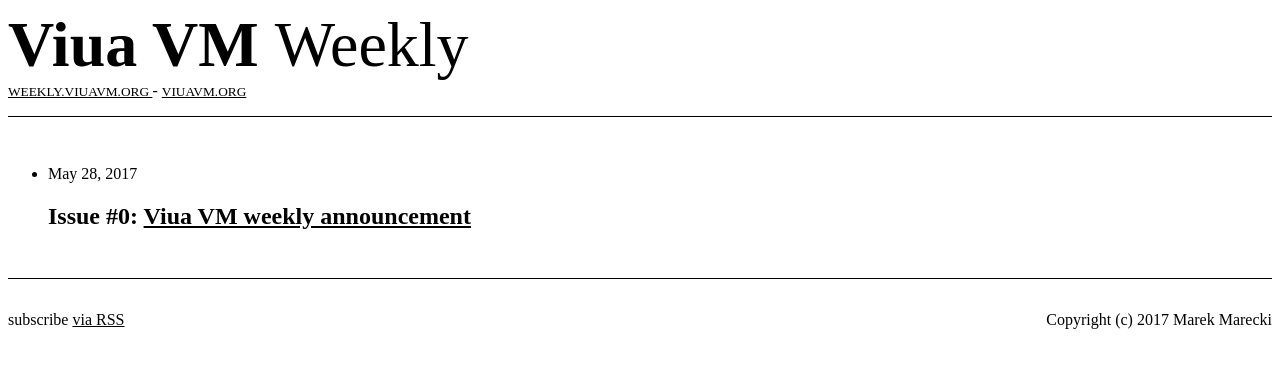
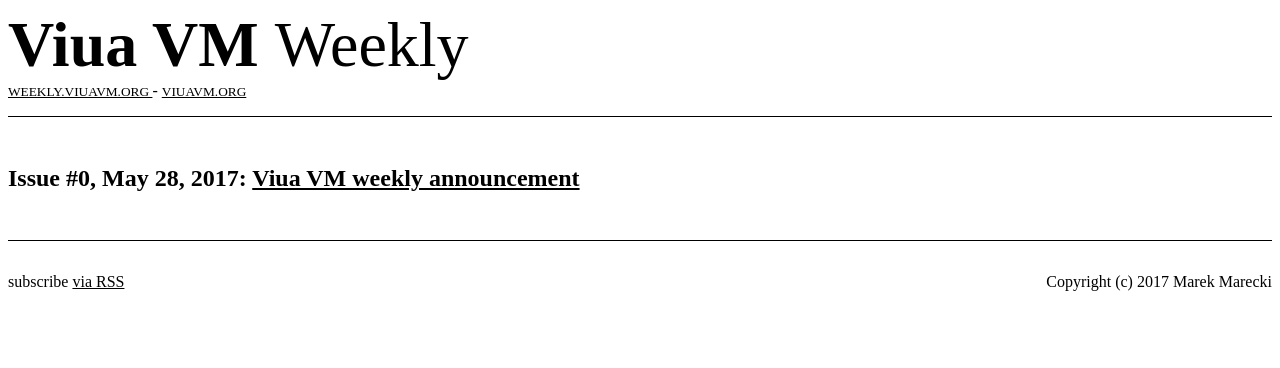
Before and after one commit to marekjm/weekly.viuavm.org, a Jekyll site: the page built from index.html, in a window 1280 px wide. Shown: the top 368 px of the page. Built offline with Jekyll 4.4.1, drawn with Linux system fonts in a browser that asks for light colours.

Commit message:
Better front page #2

```diff
--- a/index.html
+++ b/index.html
@@ -5,15 +5,11 @@
 layout: default
 ---
 
-<ul class="post-list">
+<div class="post-list">
     {% for post in site.posts %}
-    <li>
+    <div>
         {% assign date_format = site.minima.date_format | default: "%b %-d, %Y" %}
-        <span class="post-meta">{{ post.date | date: date_format }}</span>
-
-        <h2>
-            Issue #{{ post.weekly_issue_index }}: <a class="post-link" href="{{ post.url | relative_url }}">{{ post.title | escape }}</a>
-        </h2>
-    </li>
+        <h2>Issue #{{ post.weekly_issue_index }}, {{ post.date | date: date_format }}: <a class="post-link" href="{{ post.url | relative_url }}">{{ post.title | escape }}</a></h2>
+    </div>
     {% endfor %}
-</ul>
+</div>
```
